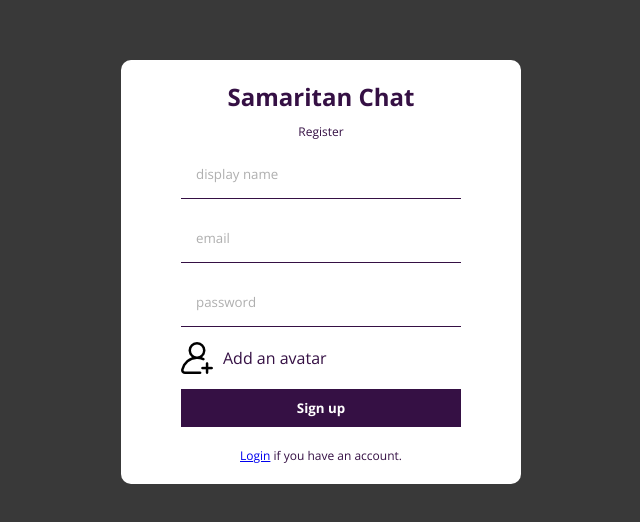
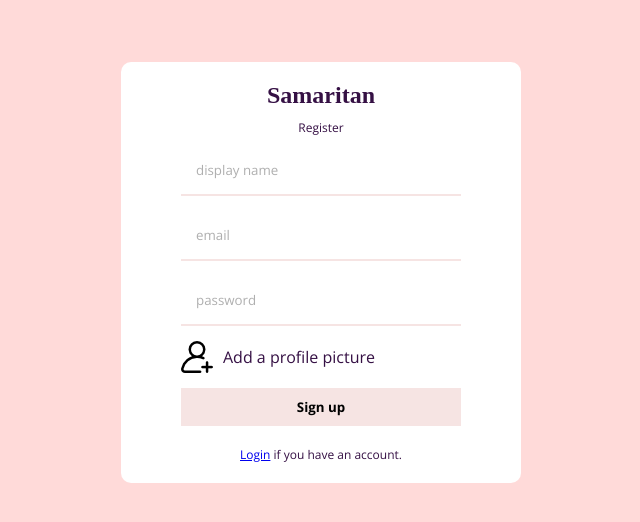
Before and after one commit to Magma4/Chat_app, a React (Create React App) app: page /register in a window 1280 px wide. Shown: the part 128-650 px from the top of the page, without its empty margins (319-959 px from the left). Built offline with nearby package versions, Linux system fonts and the light colour scheme; no server answers.

Commit message:
Few colour touches

```diff
--- a/src/components/Chat.jsx
+++ b/src/components/Chat.jsx
@@ -1,6 +1,6 @@
 import React, { useContext } from "react";
-import Add from "../img/add.png";
-import Video from "../img/video.png";
+// import Add from "../img/add.png";
+// import Video from "../img/video.png";
 import More from "../img/more.png";
 import Messages from "./Messages";
 import Input from "./Input";
@@ -14,8 +14,8 @@ const Chat = () => {
       <div className="chatInfo">
         <span>{data.user?.displayName}</span>
         <div className="chatIcons">
-          <img src={Video} alt="" />
-          <img src={Add} alt="" />
+          {/* <img src={Video} alt="" />
+          <img src={Add} alt="" /> */}
           <img src={More} alt="" />
         </div>
       </div>
--- a/src/components/Input.jsx
+++ b/src/components/Input.jsx
@@ -1,5 +1,5 @@
 import React, { useState } from 'react';
-import Attach from "../img/attach.png";
+// import Attach from "../img/attach.png";
 import Photo from "../img/photo.png";
 import { AuthContext } from "../context/AuthContext";
 import { ChatContext } from "../context/ChatContext";
@@ -90,7 +90,7 @@ const Input = () => {
         value={text}
       />
       <div className="send">
-        <img src={Attach} alt="" />
+        {/* <img src={Attach} alt="" /> */}
         <input
           type="file"
           style={{ display: "none" }}
@@ -98,7 +98,7 @@ const Input = () => {
           onChange={(e) => setImg(e.target.files[0])}
         />
         <label htmlFor="file">
-          <img src={Photo} alt="" onClick={handleSend}/>
+          <img src={Photo} alt="" />
         </label>
         <button onClick={handleSend}>Send</button>
       </div>
--- a/src/pages/Login.jsx
+++ b/src/pages/Login.jsx
@@ -22,7 +22,7 @@ const Login = () => {
   return (
     <div className="formContainer">
       <div className="formWrapper">
-        <span className="logo">Samaritan Chat</span>
+        <span className="logo">Samaritan</span>
         <span className="title">Login</span>
         <form onSubmit={handleSubmit}>
           <input type="email" placeholder="email" />
--- a/src/pages/Register.jsx
+++ b/src/pages/Register.jsx
@@ -62,7 +62,7 @@ const Register = () => {
   return (
     <div className="formContainer">
       <div className="formWrapper">
-        <span className="logo">Samaritan Chat</span>
+        <span className="logo">Samaritan</span>
         <span className="title">Register</span>
         <form onSubmit={handleSubmit}>
           <input required type="text" placeholder="display name" />
@@ -71,7 +71,7 @@ const Register = () => {
           <input required style={{ display: "none" }} type="file" id="file" />
           <label htmlFor="file">
             <img src={Add} alt="" />
-            <span>Add an avatar</span>
+            <span>Add a profile picture</span>
           </label>
           <button disabled={loading}>Sign up</button>
           {loading && "Uploading and compressing the image please wait..."}
--- a/src/pages/style.scss
+++ b/src/pages/style.scss
@@ -19,7 +19,7 @@
 
 
 .formContainer{
-    background-color: #393939;
+    background-color: #ffdad9;
     height: 100vh;
     display: flex;
     align-items: center;
@@ -37,6 +37,7 @@
         .logo{
             color: #351044;
             font-weight: bold;
+            font-family: v;
             font-size: 24px;
             @include tablet{
                 display: none;
@@ -57,15 +58,15 @@
                 padding: 15px;
                 border: none;
                 width: 250px;
-                border-bottom: 1px solid #351044;
+                border-bottom: 2px solid #f6e4e3;
             &::placeholder{
                 color: rgb(175,175,175);
             }
             }
 
             button{
-                background-color: #351044;
-                color: white;
+                background-color: #f6e4e3;
+                color: black;
                 padding: 10px;
                 font-weight: bold;
                 border: none;
@@ -79,7 +80,6 @@
                 align-items: center;
                 gap: 10px;
                 color: #351044;
-
             }
         }
 
@@ -92,14 +92,14 @@
 }
 
 .home{
-    background-color: #393939;
+    background-color: #ffdad9;
     height: 100vh;
     display: flex;
     align-items: center;
     justify-content: center;
 
     .container{
-        border: 1px solid black;
+        border: 2px solid #f6e4e3;
         border-radius: 10px;
         width: 65%;
         height: 80%;
@@ -111,17 +111,17 @@
         .sidebar{
             flex: 1;
 
-            background-color: #a15dbe;
+            background-color: #fff1ee;
             position: relative;
 
             .navbar{
                 display: flex;
                 align-items: center;
-                background-color: #351044;
+                background-color: #cdbcbc;
                 height: 50px;
                 padding: 10px;
                 justify-content: space-between;
-                color: #ddddf7;
+                color: black;
 
                 .logo{
                     font-weight: bold;
@@ -143,8 +143,8 @@
                     }
 
                     button{
-                        background-color: #601c7a;
-                        color: #ddddf7;
+                        background-color: #7c6c6c;
+                        color: black;
                         font-size: 13px;
                         border: none;
                         cursor: pointer;
@@ -164,13 +164,13 @@
                 .searchForm{
 
                     input{
-                        background-color: transparent;
+                        background-color: #fefeff;
                         border: none;
-                        color: #ddddf7;
+                        color: black;
                         outline: none;
 
                         &::placeholder{
-                            color: #ddddf7;
+                            color: black;
 
                         }
                     }
@@ -182,10 +182,10 @@
                 display: flex;
                 align-items: center;
                 gap: 10px;
-                color: white;
+                color: black;
 
                 &:hover{
-                    background-color: #351044;
+                    background-color: #7c6c6c;
 
                 }
 
@@ -204,7 +204,7 @@
 
                     p{
                         font-size: 14px;
-                        color: #ddddf7;
+                        color: black;
                     }
                 }
             }
@@ -213,14 +213,15 @@
         .chat{
             flex: 2;
 
+
             .chatInfo{
                 height: 50px;
-                background-color: #a15dbe;
+                background-color: #fff1ee;
                 display: flex;
                 align-items: center;
                 justify-content: space-between;
                 padding: 10px;
-                color: #ddddf7;
+                color: black;
             }
 
             .chatIcons{
@@ -234,7 +235,7 @@
             }
 
             .messages{
-                background-color: #ddddf7;
+                background-color: whitesmoke;
                 padding: 10px;
                 height: calc(100% - 160px);
                 overflow: scroll;
@@ -282,8 +283,8 @@
                             align-items: flex-end;
 
                             p{
-                                background-color: #a15dbe;
-                                color: white;
+                                background-color: #a69393;
+                                color: black;
                                 border-radius: 10px 0px 10px 10px;
                             }
                         }
@@ -325,8 +326,8 @@
                     button{
                         border: none;
                         padding: 10px 15px;
-                        color: white;
-                        background-color: #a15dbe;
+                        color: black;
+                        background-color: #a69393;
                         cursor: pointer;
                     }
                 }
```
Also changed, not shown: 1 other file (tests, documents, lock files or other folders).
